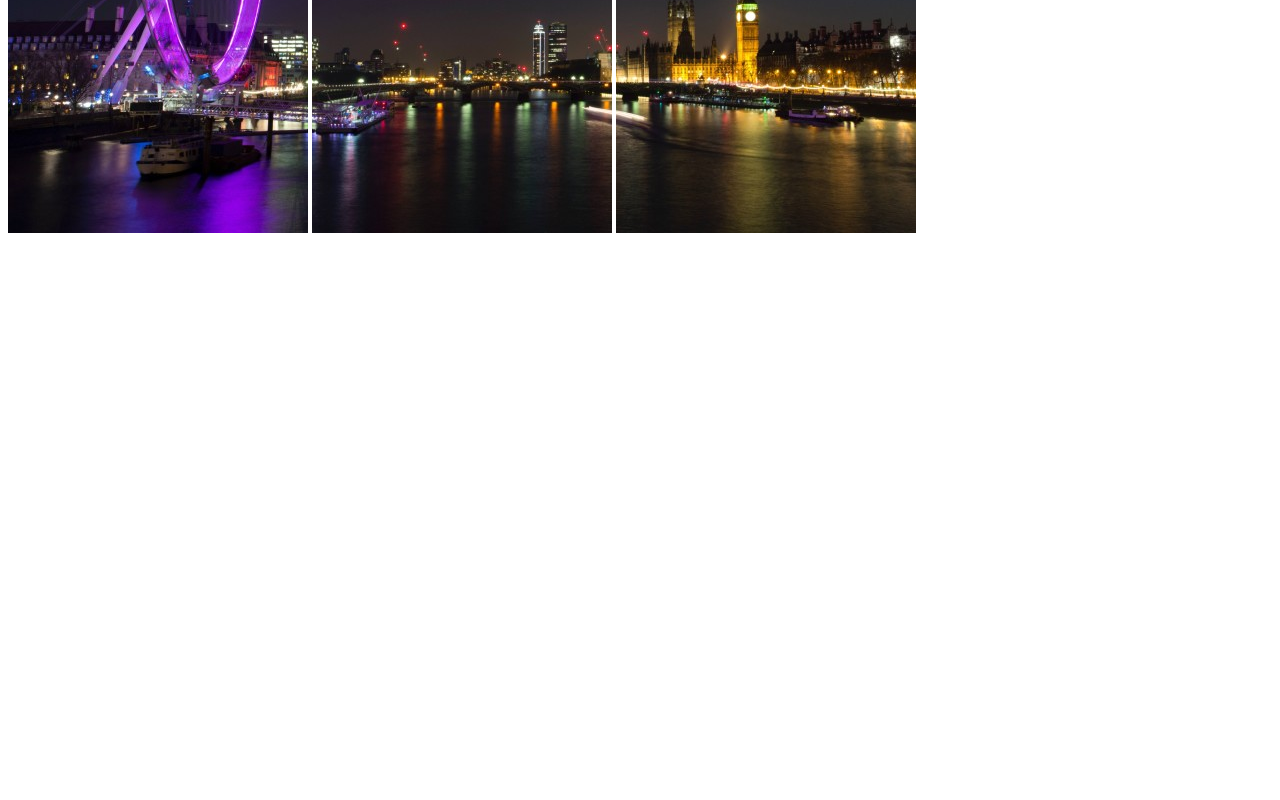
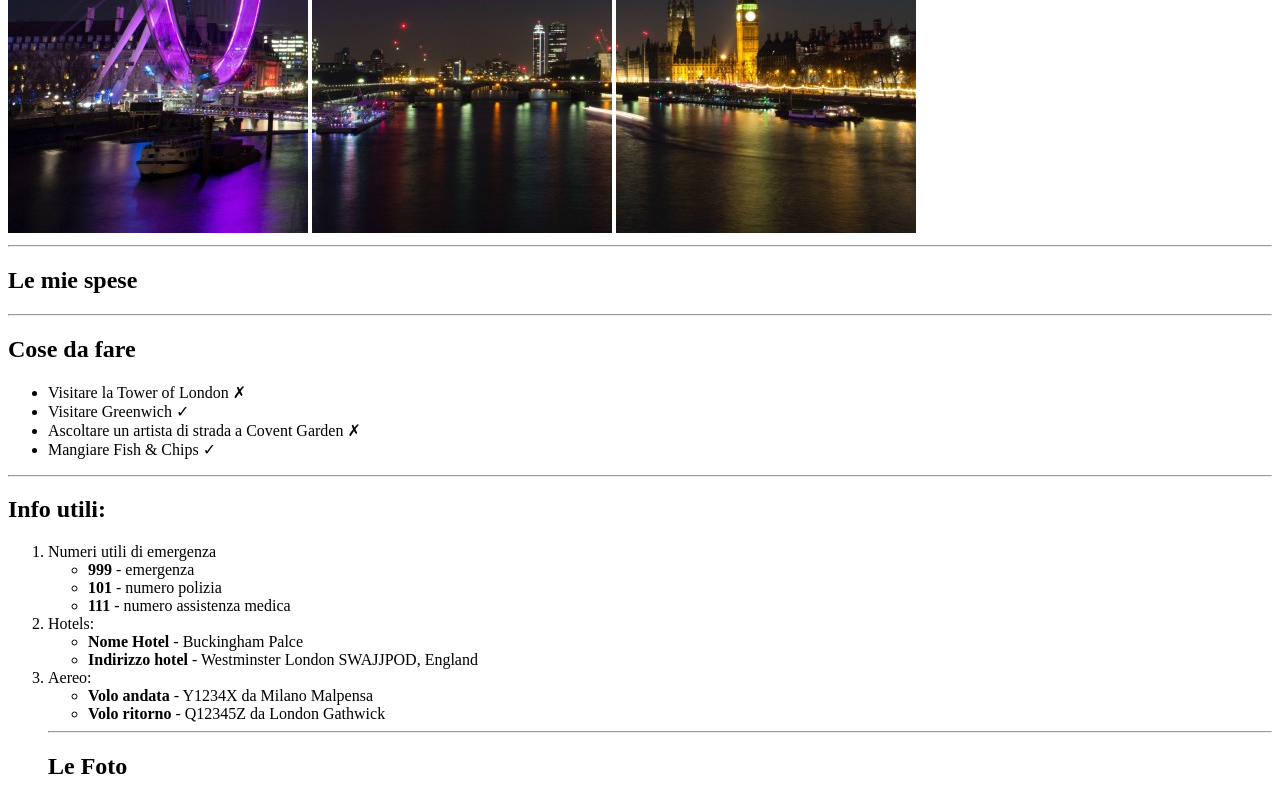
Before and after one commit to EliaPennoni/Viaggio-a-Londra, a plain HTML site: page esercizio londra/index.html in a window 1280 px wide. Shown: the part 447-1247 px from the top of the page. Before the commit the page ends 800 px from the top, so only its background shows below. Drawn offline with Linux system fonts and the light colour scheme.

Commit message:
sviluppo pagina senza tabella e ultime foto

```diff
--- a/esercizio londra/index.html
+++ b/esercizio londra/index.html
@@ -13,6 +13,64 @@
      <img src="pexels-bill-emrich-230794-1.jpg" alt="">
      <img src="pexels-bill-emrich-230794-2.jpg" alt="">
 
+     <hr>
+
+     <h2>Le mie spese</h2>
+
+
+
+        <hr>
+
+        <h2>Cose da fare</h2>
+
+       <ul>
+        <li>Visitare la Tower of London &#10007;</li>
+        <li>Visitare Greenwich &#10003;</li>
+        <li>Ascoltare un artista di strada a Covent Garden &#10007;</li>
+        <li>Mangiare Fish & Chips &#10003;</li>
+
+       </ul>
+
+       <hr>
+
+       <h2>Info utili:</h2>
+
+       <ol>
+        <li>Numeri utili di emergenza
+            <ul>
+                <li> <strong>999</strong> - emergenza</li>
+                <li> <strong>101</strong> - numero polizia</li>
+                <li> <strong>111</strong> - numero assistenza medica</li>
+
+
+            </ul>
+        <li> Hotels:
+            <ul>
+                <li> <strong>Nome Hotel</strong> - Buckingham Palce</li>
+                <li> <strong>Indirizzo hotel</strong> - Westminster London SWAJJPOD, England</li>
+
+            </ul>
+
+            <li> Aereo:
+                <ul>
+                    <li> <strong>Volo andata</strong> - Y1234X da Milano Malpensa</li>
+                    <li> <strong>Volo ritorno</strong> - Q12345Z da London Gathwick</li>
+
+                </ul>
+            </li>
+
+    <hr>
+
+    <h2> Le Foto</h2>
+
+
+
+
+
+     </table>
+
+
+
 
 
 </body>
```
